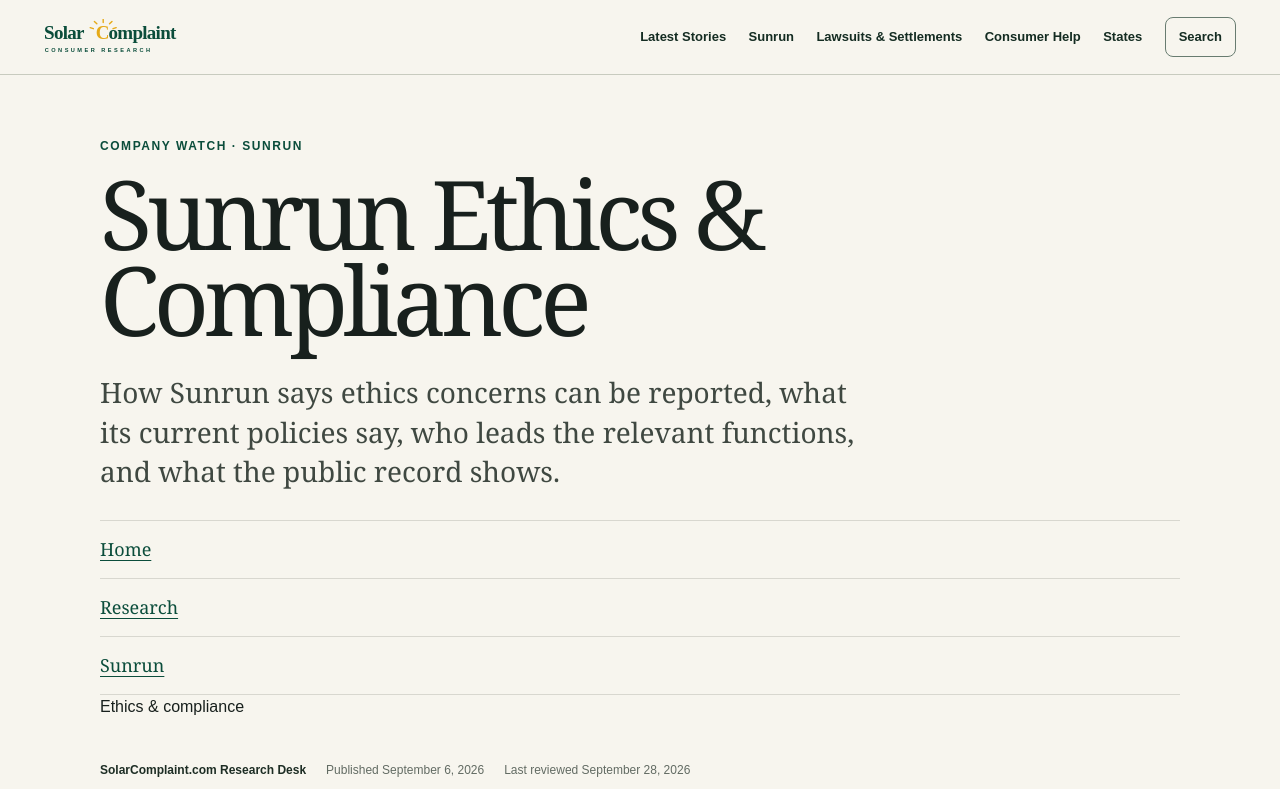
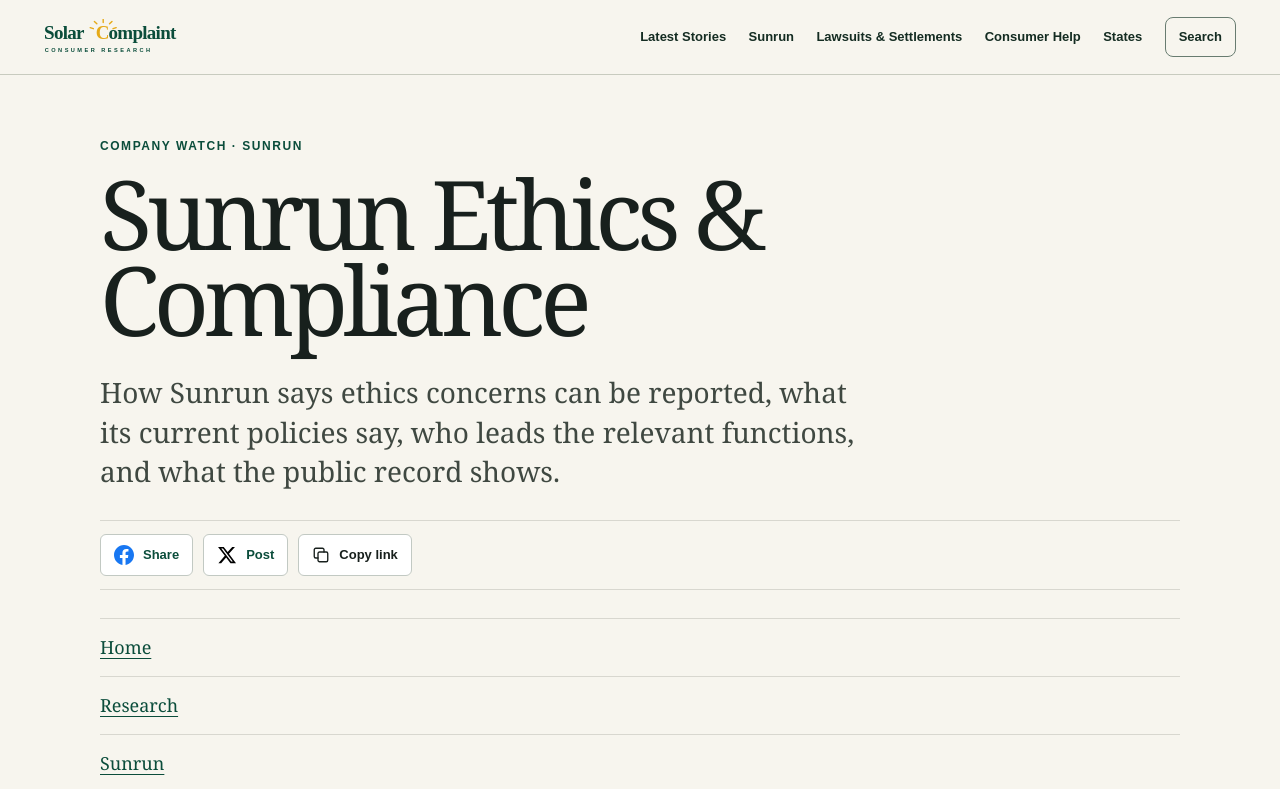
Before and after one commit to Decentralized-Rob/solar-consumer-research, a Next.js app: page /companies/sunrun/ethics-compliance in a window 1280 px wide. Shown: the top 789 px of the page. Built offline with nearby package versions, Linux system fonts and the light colour scheme.

Commit message:
Retain static sharing on editorial guides and Sunrun research

```diff
--- a/app/companies/sunrun/ethics-compliance/page.tsx
+++ b/app/companies/sunrun/ethics-compliance/page.tsx
@@ -158,6 +158,7 @@ export default function SunrunEthicsCompliancePage() {
     <>
       <script type="application/ld+json" dangerouslySetInnerHTML={{ __html: JSON.stringify(structuredData) }} />
       <InfoPage
+        shareHref="/companies/sunrun/ethics-compliance"
         className={styles.page}
         eyebrow="Company watch · Sunrun"
         title="Sunrun Ethics & Compliance"
```
